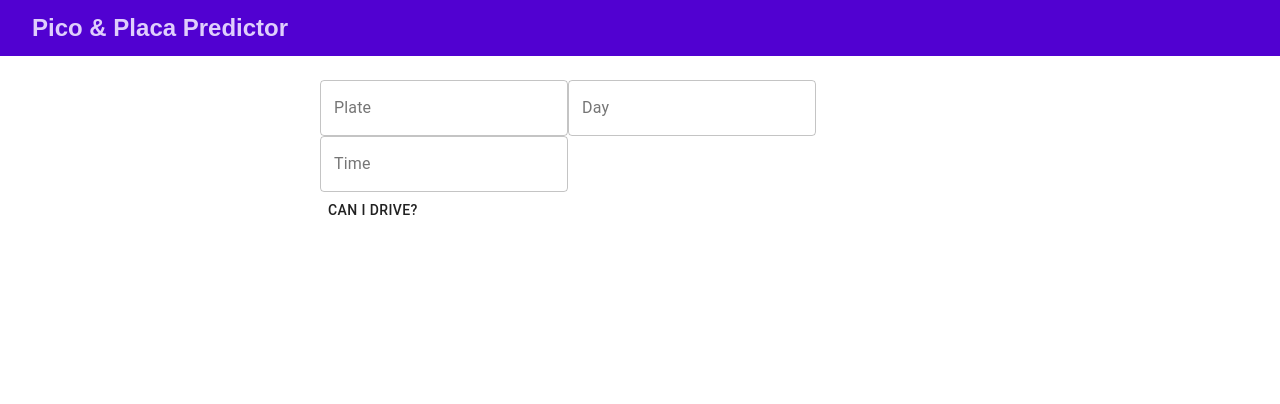
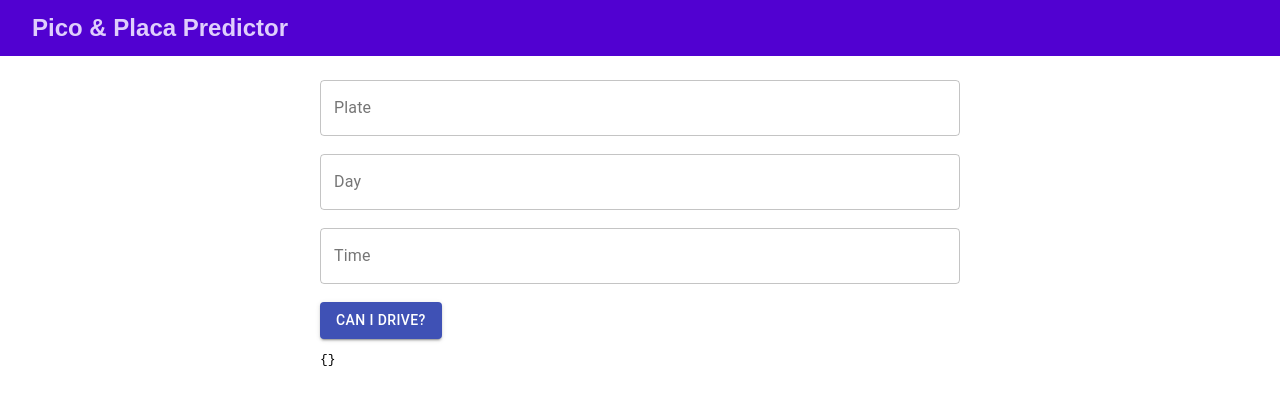
Before and after one commit to scottgamer/pico-y-placa-predictor-front, a React (Create React App) app: page / in a window 1280 px wide. Shown: the top 404 px of the page. Built offline with nearby package versions, Linux system fonts and the light colour scheme.

Commit message:
fixed form

```diff
--- a/src/pages/Main/Main.jsx
+++ b/src/pages/Main/Main.jsx
@@ -1,9 +1,7 @@
 import React, { useState } from "react";
 import { Formik, Form } from "formik";
-import { Button, TextField } from "@material-ui/core";
+import { Button, TextField, FormGroup } from "@material-ui/core";
 import axios from "axios";
-
-import "./Main.css";
 
 import validationSchema from "../../schemas/picoPlacaValidationSchema";
 
@@ -39,15 +37,16 @@ const Main = () => {
     <div>
       <Formik
         initialValues={values}
-        // validate={values => {}}
+        validationSchema={validationSchema}
         onSubmit={(data, { setSubmitting }) => {
           setSubmitting(true);
           predictPicoPlacaHandler(data);
           setSubmitting(false);
         }}
       >
-        {({ values, isSubmitting, handleChange, handleBlur, handleSubmit }) => (
+        {({ values, errors, isSubmitting, handleChange, handleBlur }) => (
           <Form>
+            <FormGroup>
               <TextField
                 label="Plate"
                 variant="outlined"
@@ -57,8 +56,12 @@ const Main = () => {
                 placeholder="PIB1234"
                 onChange={handleChange}
                 onBlur={handleBlur}
+                helperText={errors.plate}
+                error={!!errors.plate}
               />
-
+            </FormGroup>
+            <br />
+            <FormGroup>
               <TextField
                 label="Day"
                 variant="outlined"
@@ -68,7 +71,12 @@ const Main = () => {
                 placeholder="Monday"
                 onChange={handleChange}
                 onBlur={handleBlur}
+                helperText={errors.day}
+                error={!!errors.day}
               />
+            </FormGroup>
+            <br />
+            <FormGroup>
               <TextField
                 label="Time"
                 variant="outlined"
@@ -78,13 +86,22 @@ const Main = () => {
                 placeholder="0700"
                 onChange={handleChange}
                 onBlur={handleBlur}
+                helperText={errors.time}
+                error={!!errors.time}
               />
-
+            </FormGroup>
+            <br />
             <div>
-              <Button disabled={isSubmitting} type="submit">
+              <Button
+                variant="contained"
+                color="primary"
+                disabled={isSubmitting}
+                type="submit"
+              >
                 Can I drive?
               </Button>
             </div>
+            <pre>{JSON.stringify(errors)}</pre>
           </Form>
         )}
       </Formik>
```
Lines whose indentation alone changed are shown as unchanged.
